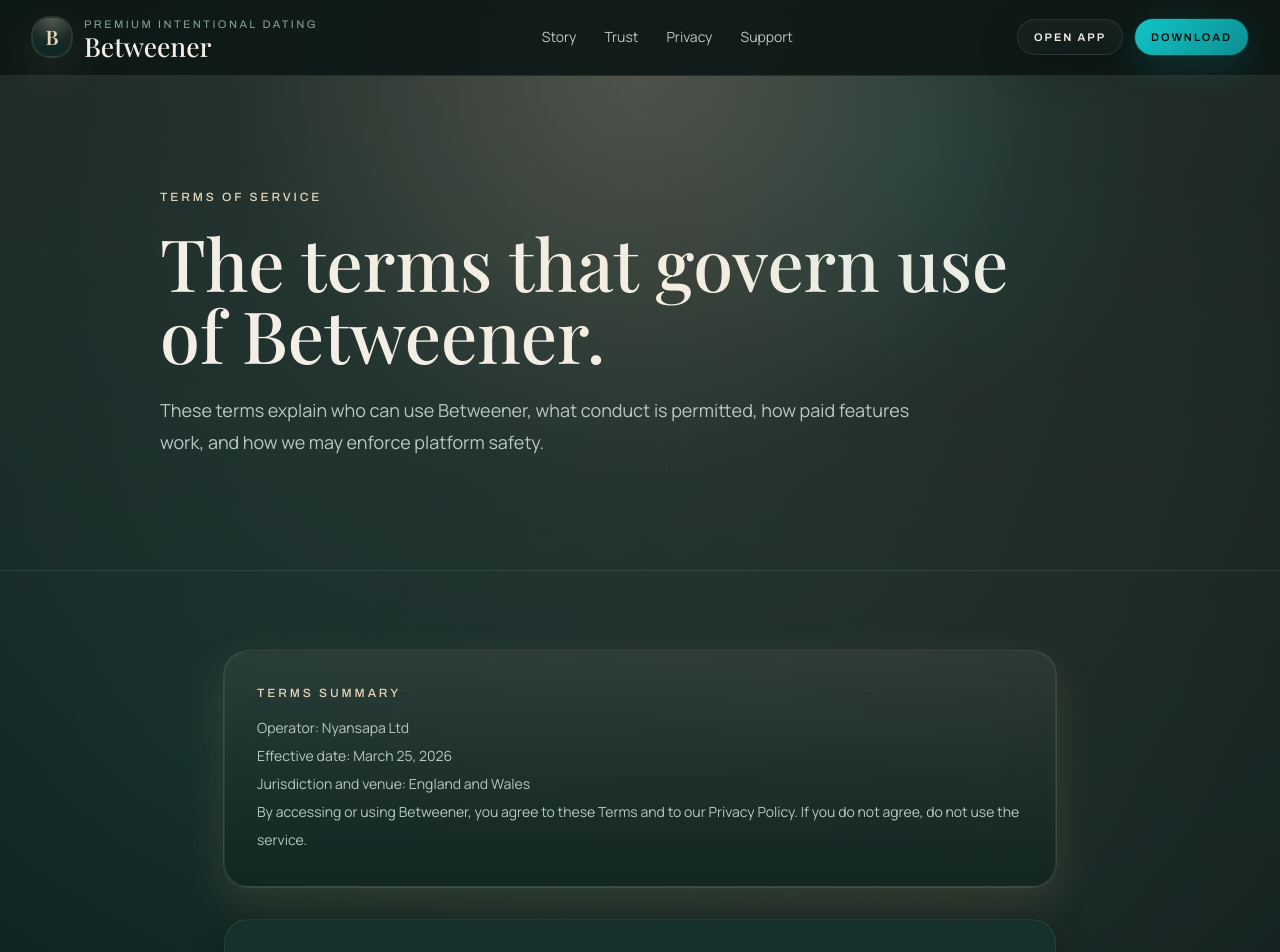
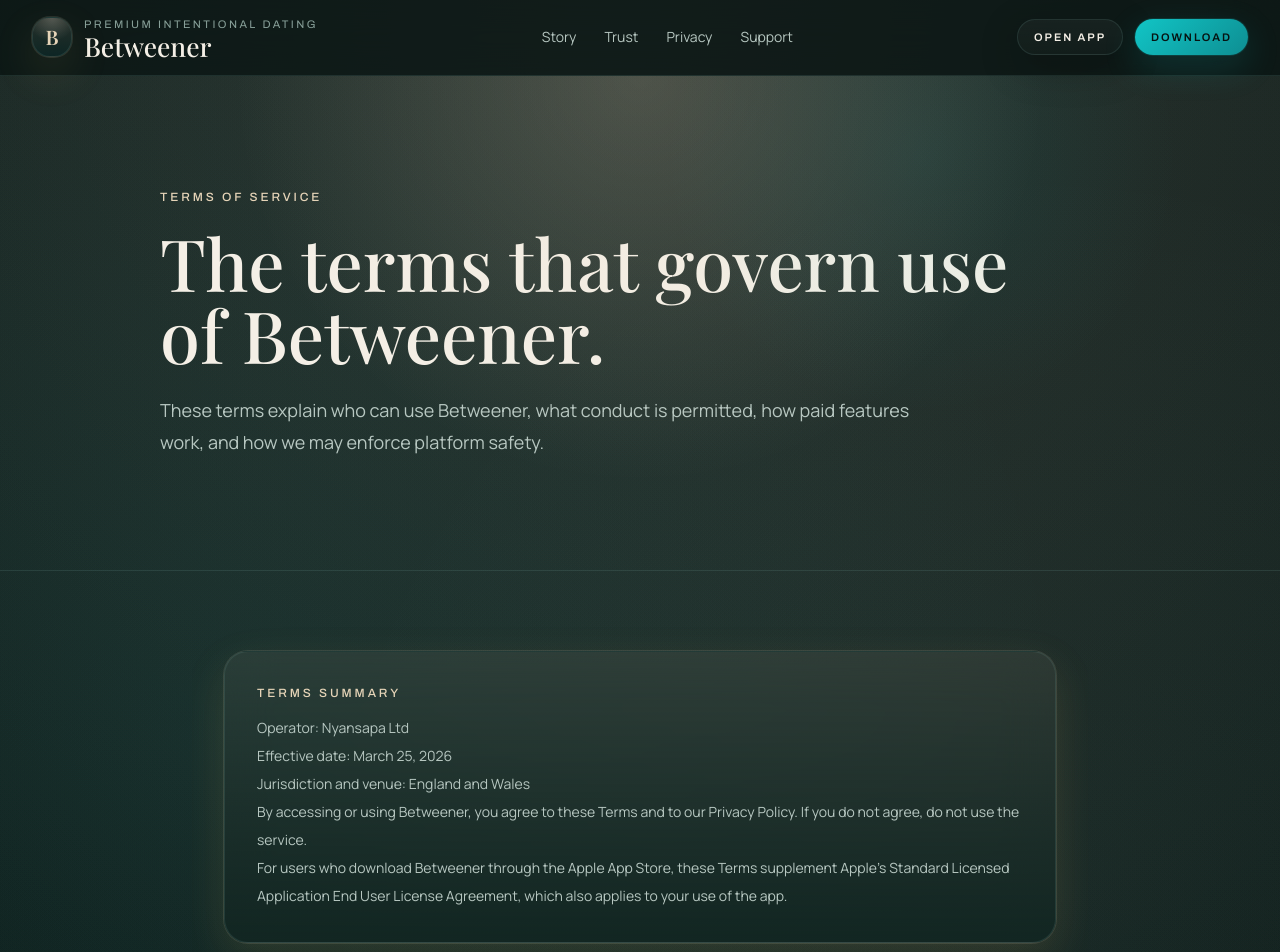
Before and after one commit to Kaakyire9/betweener-web, a Next.js app: page /terms in a window 1280 px wide. Shown: the top 952 px of the page. Built offline with nearby package versions, Linux system fonts and the light colour scheme.

Commit message:
docs: clarify Apple standard EULA on terms page

```diff
--- a/app/terms/page.tsx
+++ b/app/terms/page.tsx
@@ -30,6 +30,12 @@
           <p>
             By accessing or using Betweener, you agree to these Terms and to our Privacy Policy. If you do
             not agree, do not use the service.
+          </p>
+          <p>
+            For users who download Betweener through the Apple App Store, these Terms supplement{" "}
+            <a href="https://www.apple.com/legal/internet-services/itunes/dev/stdeula/">
+              Apple&apos;s Standard Licensed Application End User License Agreement
+            </a>, which also applies to your use of the app.
           </p>
         </LegalCallout>
 
```
